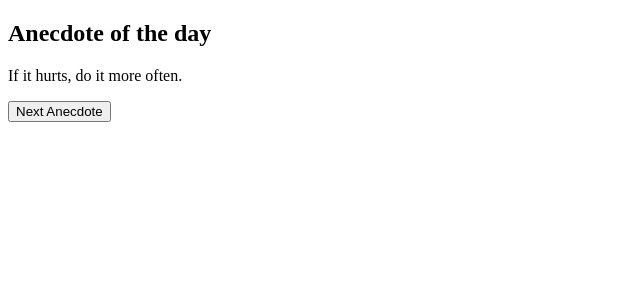
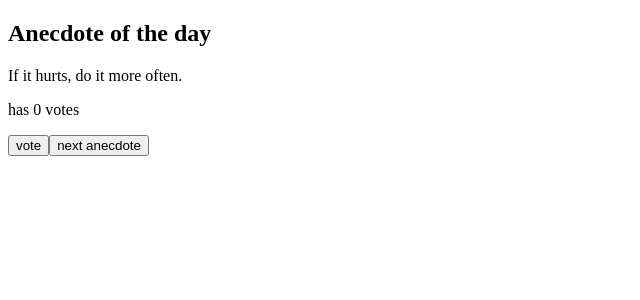
Before and after one commit to Eusabious12/Fullstackopen, a React (Vite) app: page / in a window 1280 px wide. Shown: the top 300 px of the page, without its empty margins (0-640 px from the left). Built offline with nearby package versions, Linux system fonts and the light colour scheme.

Commit message:
Exercise 1.13 done

```diff
--- a/src/App.jsx
+++ b/src/App.jsx
@@ -13,15 +13,25 @@ const App = () => {
   ]
 
   const [selected, setSelected] = useState(0)
+  const [votes, setVotes] = useState(new Array(8).fill(0))
 
   const randomAnecdote = () => {
     setSelected(Math.floor(Math.random() * anecdotes.length))
   }
+
+  const vote = () => {
+    const copy = [...votes]
+    copy[selected] += 1
+    setVotes(copy)
+  }
+
   return (
     <div>
       <h2>Anecdote of the day</h2>
       <p>{anecdotes[selected]}</p>
-      <button onClick={randomAnecdote}>Next Anecdote</button>
+      <p>has {votes[selected]} votes</p>
+      <button onClick={vote}>vote</button>
+      <button onClick={randomAnecdote}>next anecdote</button>
     </div>
   )
 }
```
